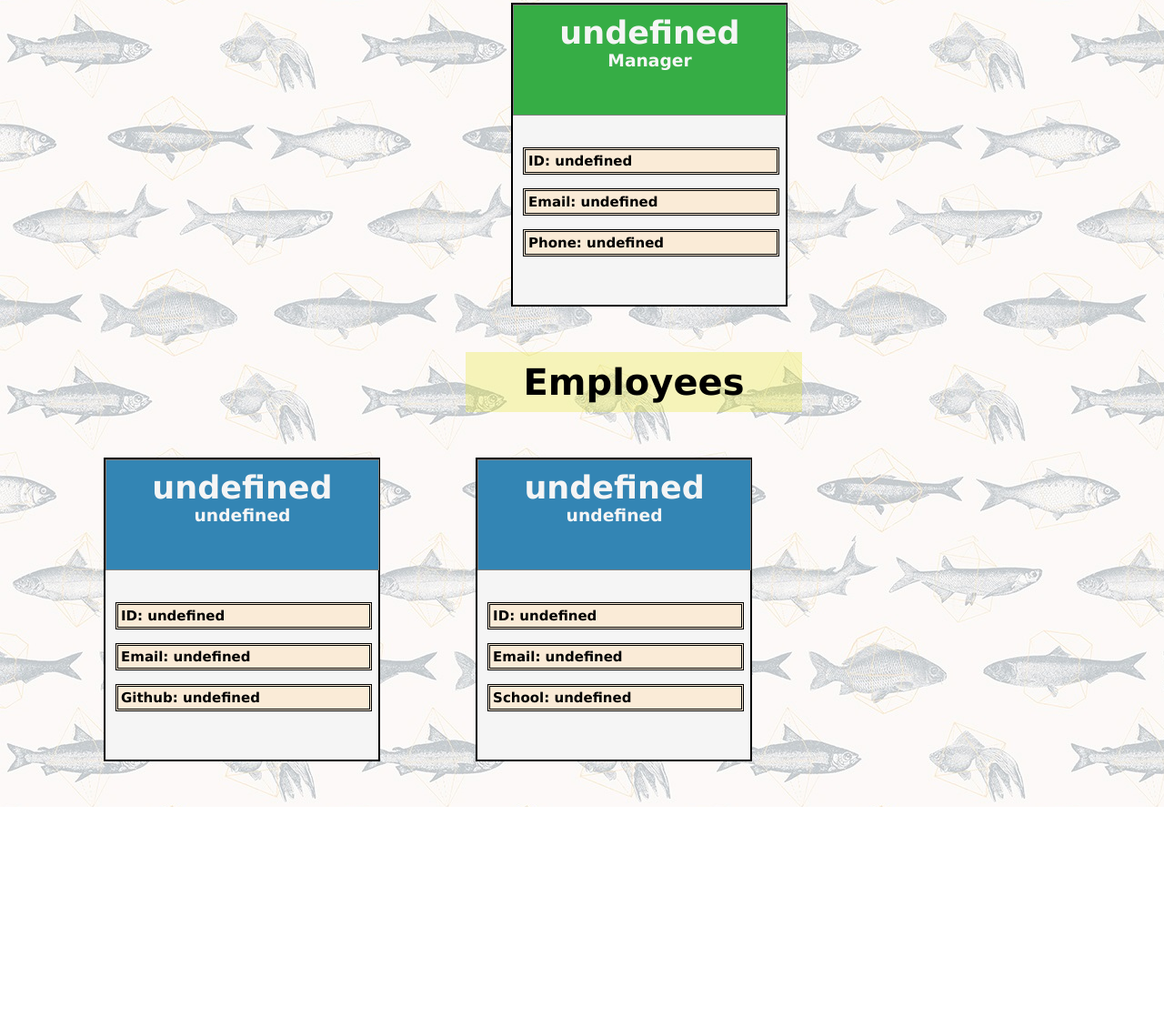
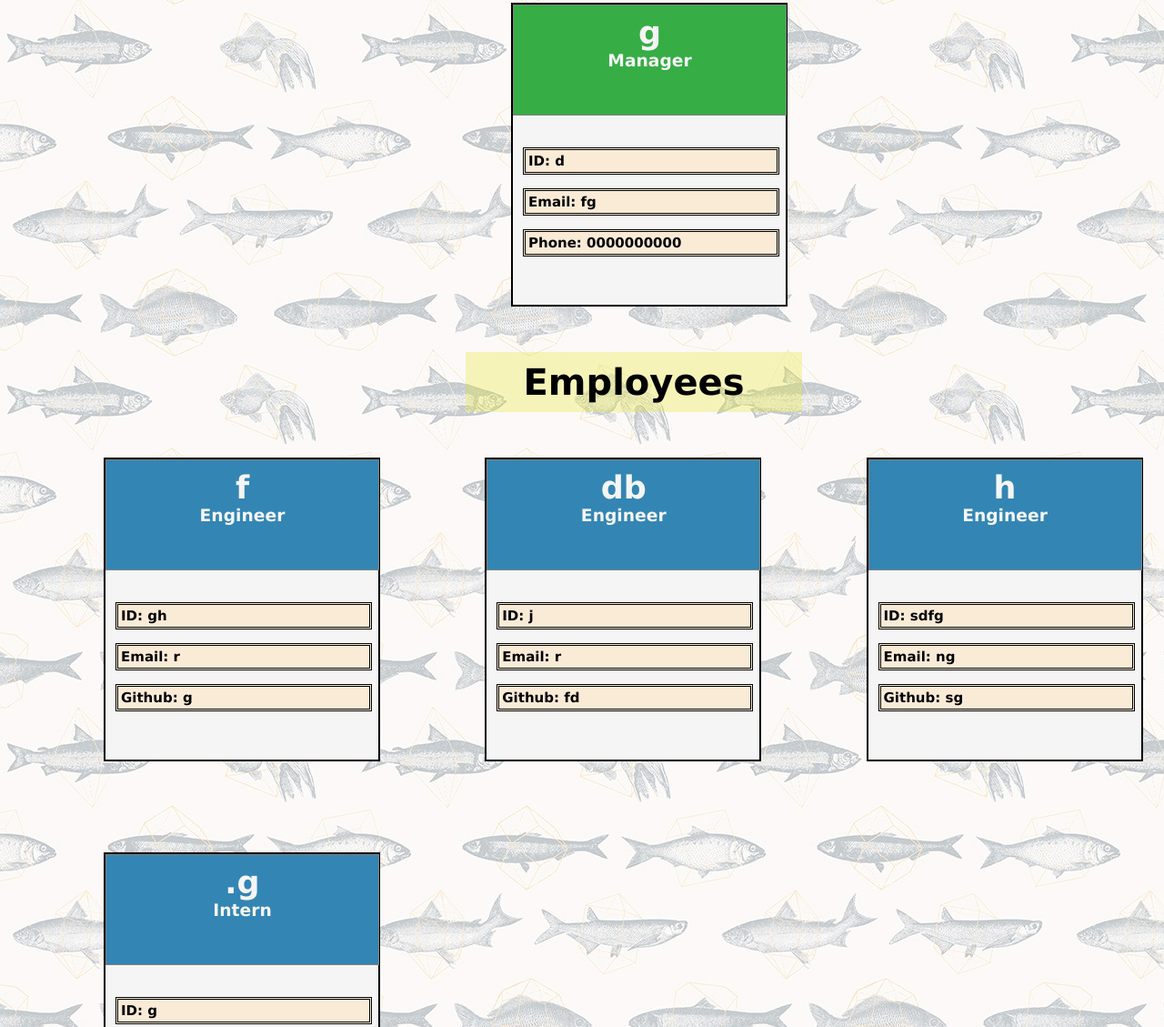
Before and after one commit to jrostirolla/employer-website-generater, a website: page roster.html in a window 1280 px wide. Shown: the part 185-1314 px from the top of the page at 91% size. Before the commit the page ends 1072 px from the top, so only its background shows below. Drawn offline with Linux system fonts and the light colour scheme; files whose address does not match are found by name.

Commit message:
fix for file writer

```diff
--- a/roster.html
+++ b/roster.html
@@ -107,14 +107,14 @@
 
         <div class="manager-card ">
         <div class="card-title">
-            <h2>undefined</h2>
+            <h2>g</h2>
             <h3>Manager </h3>
         </div>
         <div>
             <ul class="card-list">
-                <li>ID: <span>undefined</span></li>
-                <li>Email: <span>undefined</span></li>
-                <li>Phone: <span>undefined</span></li>
+                <li>ID: <span>d</span></li>
+                <li>Email: <span>fg</span></li>
+                <li>Phone: <span>0000000000</span></li>
             </ul>
         </div>
         </div>
@@ -125,14 +125,42 @@
 
         <div class="employee-card ">
         <div class="employee-title">
-            <h2 id="employeeName">undefined</h2>
-            <h3 id="employeeRole">undefined</h3>
+            <h2 id="employeeName">f</h2>
+            <h3 id="employeeRole">Engineer</h3>
         </div>
         <div>
             <ul class="card-list">
-                <li>ID: <span id="employeeId">undefined</span></li>
-                <li>Email: <span id="employeeEmail">undefined</span></li>
-                <li>Github: <span id="employeeExtra">undefined</span></li>
+                <li>ID: <span id="employeeId">gh</span></li>
+                <li>Email: <span id="employeeEmail">r</span></li>
+                <li>Github: <span id="employeeExtra">g</span></li>
+            </ul>
+        </div>
+        </div>
+        ,
+        <div class="employee-card ">
+        <div class="employee-title">
+            <h2 id="employeeName">db</h2>
+            <h3 id="employeeRole">Engineer</h3>
+        </div>
+        <div>
+            <ul class="card-list">
+                <li>ID: <span id="employeeId">j</span></li>
+                <li>Email: <span id="employeeEmail">r</span></li>
+                <li>Github: <span id="employeeExtra">fd</span></li>
+            </ul>
+        </div>
+        </div>
+        ,
+        <div class="employee-card ">
+        <div class="employee-title">
+            <h2 id="employeeName">h</h2>
+            <h3 id="employeeRole">Engineer</h3>
+        </div>
+        <div>
+            <ul class="card-list">
+                <li>ID: <span id="employeeId">sdfg</span></li>
+                <li>Email: <span id="employeeEmail">ng</span></li>
+                <li>Github: <span id="employeeExtra">sg</span></li>
             </ul>
         </div>
         </div>
@@ -142,14 +170,14 @@
 
         <div class="employee-card ">
         <div class="employee-title">
-            <h2 id="employeeName">undefined</h2>
-            <h3 id="employeeRole">undefined</h3>
+            <h2 id="employeeName">.g</h2>
+            <h3 id="employeeRole">Intern</h3>
         </div>
         <div>
             <ul class="card-list">
-                <li>ID: <span id="employeeId">undefined</span></li>
-                <li>Email: <span id="employeeEmail">undefined</span></li>
-                <li>School: <span id="employeeExtra">undefined</span></li>
+                <li>ID: <span id="employeeId">g</span></li>
+                <li>Email: <span id="employeeEmail">d</span></li>
+                <li>School: <span id="employeeExtra">g</span></li>
             </ul>
         </div>
         </div>
```
Also changed, not shown: assets/initialiser.js (+32 -61 lines), test/Employee.test.js (+1 -1 lines), test/Engineer.test.js (+1 -1 lines), test/Intern.test.js (+1 -1 lines), test/Manager.test.js (+1 -1 lines).
